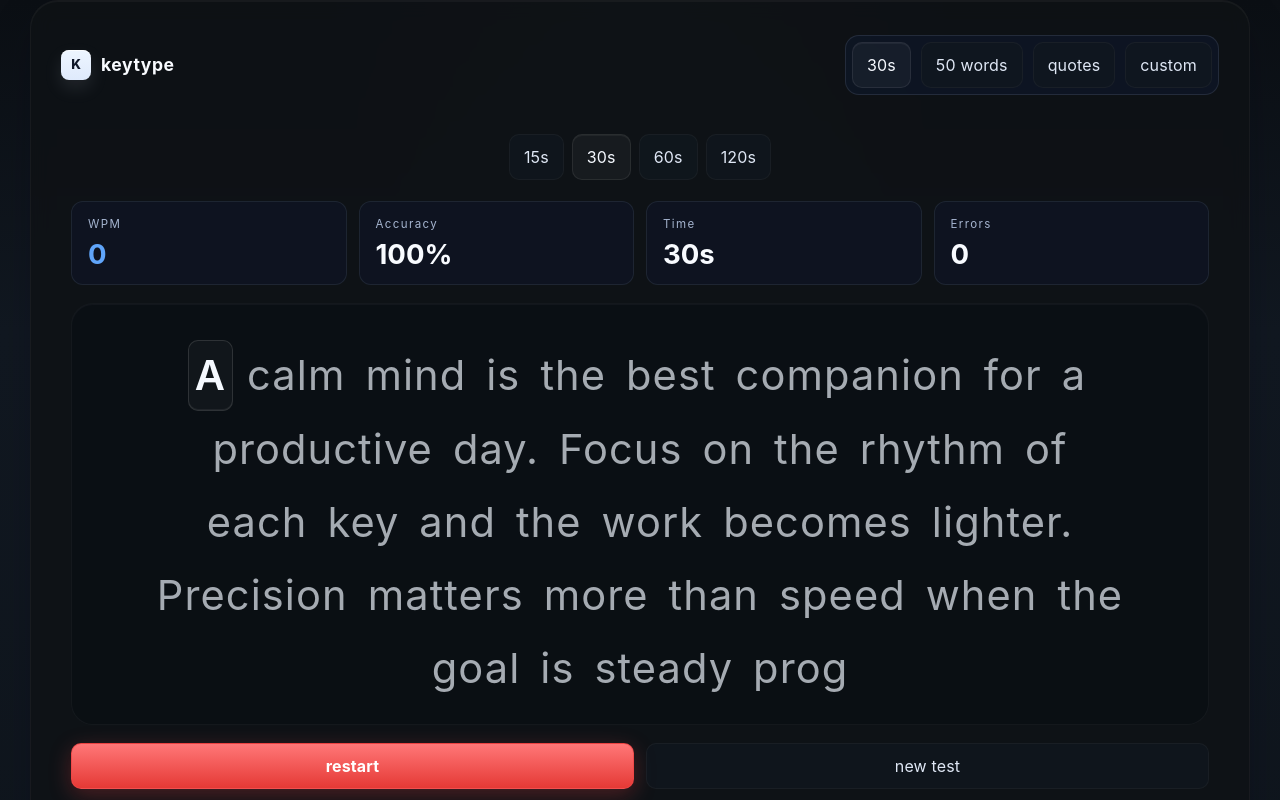
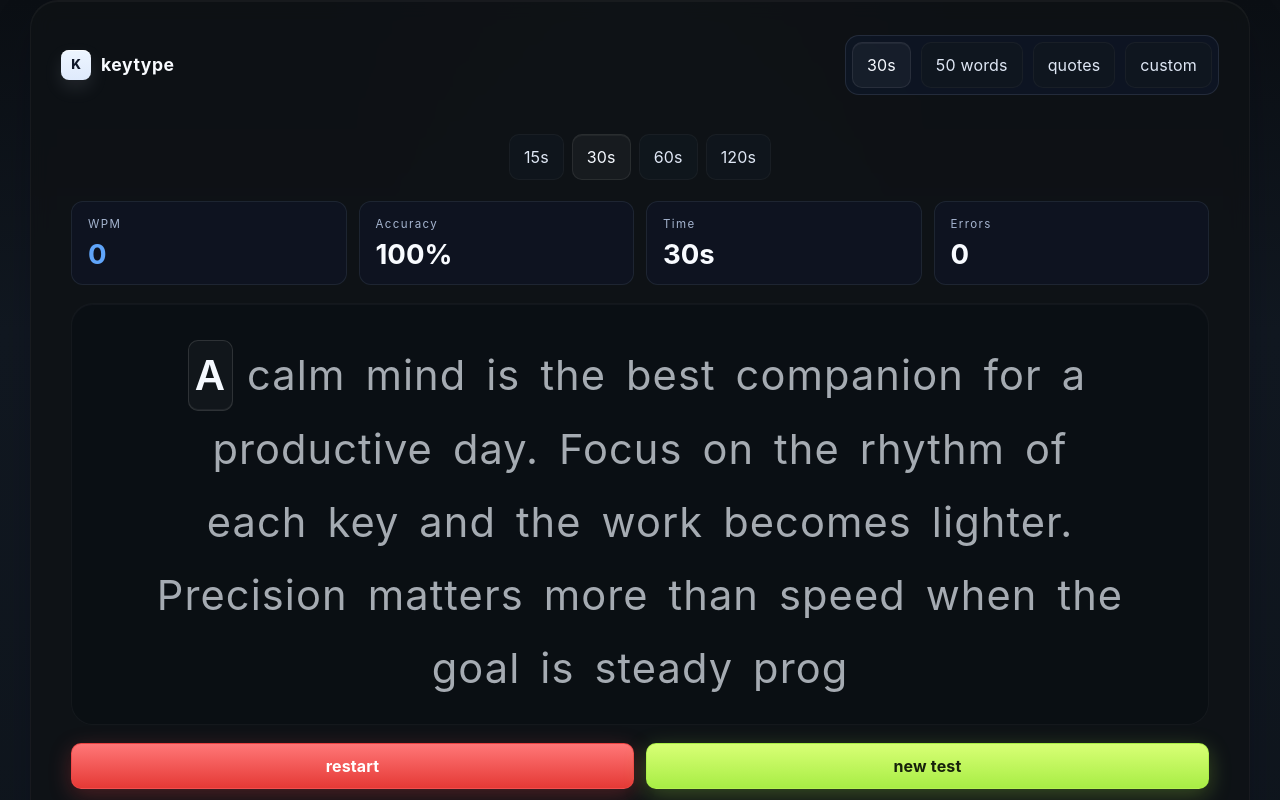
Before and after one commit to Zestojomoc/KEYBOARDTYPE, a React (Vite) app: page / in a window 1280 px wide. Shown: the top 800 px of the page. Built offline with nearby package versions, Linux system fonts and the light colour scheme.

Commit message:
Make new test buttons lime green

```diff
--- a/src/App.css
+++ b/src/App.css
@@ -283,6 +283,14 @@
   box-shadow: 0 6px 22px rgba(239, 68, 68, 0.28);
 }
 
+.action-button.new-test {
+  background: linear-gradient(180deg, #d8ff75, #a8ed45);
+  border-color: rgba(168, 237, 69, 0.72);
+  color: #17220b;
+  font-weight: 700;
+  box-shadow: 0 6px 22px rgba(168, 237, 69, 0.28);
+}
+
 .summary-panel {
   margin-top: 18px;
   padding: 16px 18px;
--- a/src/App.tsx
+++ b/src/App.tsx
@@ -405,7 +405,7 @@ function App() {
           <button type="button" className="action-button primary" onClick={restartTest}>
             Restart
           </button>
-          <button type="button" className="action-button" onClick={() => handleModeChange('time')}>
+          <button type="button" className="action-button new-test" onClick={() => handleModeChange('time')}>
             New test
           </button>
         </div>
@@ -490,7 +490,7 @@ function App() {
               <button type="button" className="action-button primary" onClick={restartTest}>
                 Restart
               </button>
-              <button type="button" className="action-button" onClick={() => handleModeChange('time')}>
+              <button type="button" className="action-button new-test" onClick={() => handleModeChange('time')}>
                 New test
               </button>
             </div>
```
